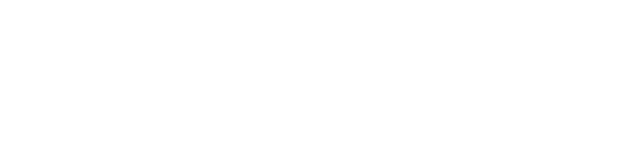
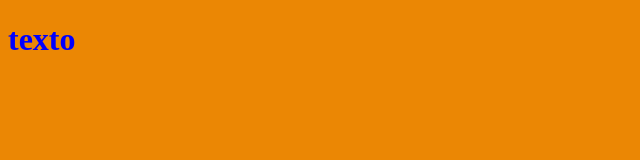
Before and after one commit to franciscojoseortunotorrano-lang/Examen-Entornos-FranciscoJoseO, a plain HTML site: page franciscoJoseO/Index.html in a window 1280 px wide. Shown: the whole page, without its empty margins (0-640 px from the left). Drawn offline with Linux system fonts and the light colour scheme.

Commit message:
commit rama independiente

```diff
--- a/franciscoJoseO/Index.html
+++ b/franciscoJoseO/Index.html
@@ -4,8 +4,9 @@
     <meta charset="UTF-8">
     <meta name="viewport" content="width=device-width, initial-scale=1.0">
     <title>Document</title>
+    <link rel="stylesheet" href="style.css">
 </head>
 <body>
-
+    <h1>texto</h1>
 </body>
 </html>
--- /dev/null
+++ b/franciscoJoseO/style.css
@@ -0,0 +1,6 @@
+body{
+    background-color: rgb(235, 135, 4);
+}
+h1{
+    color: blue;
+}
```
